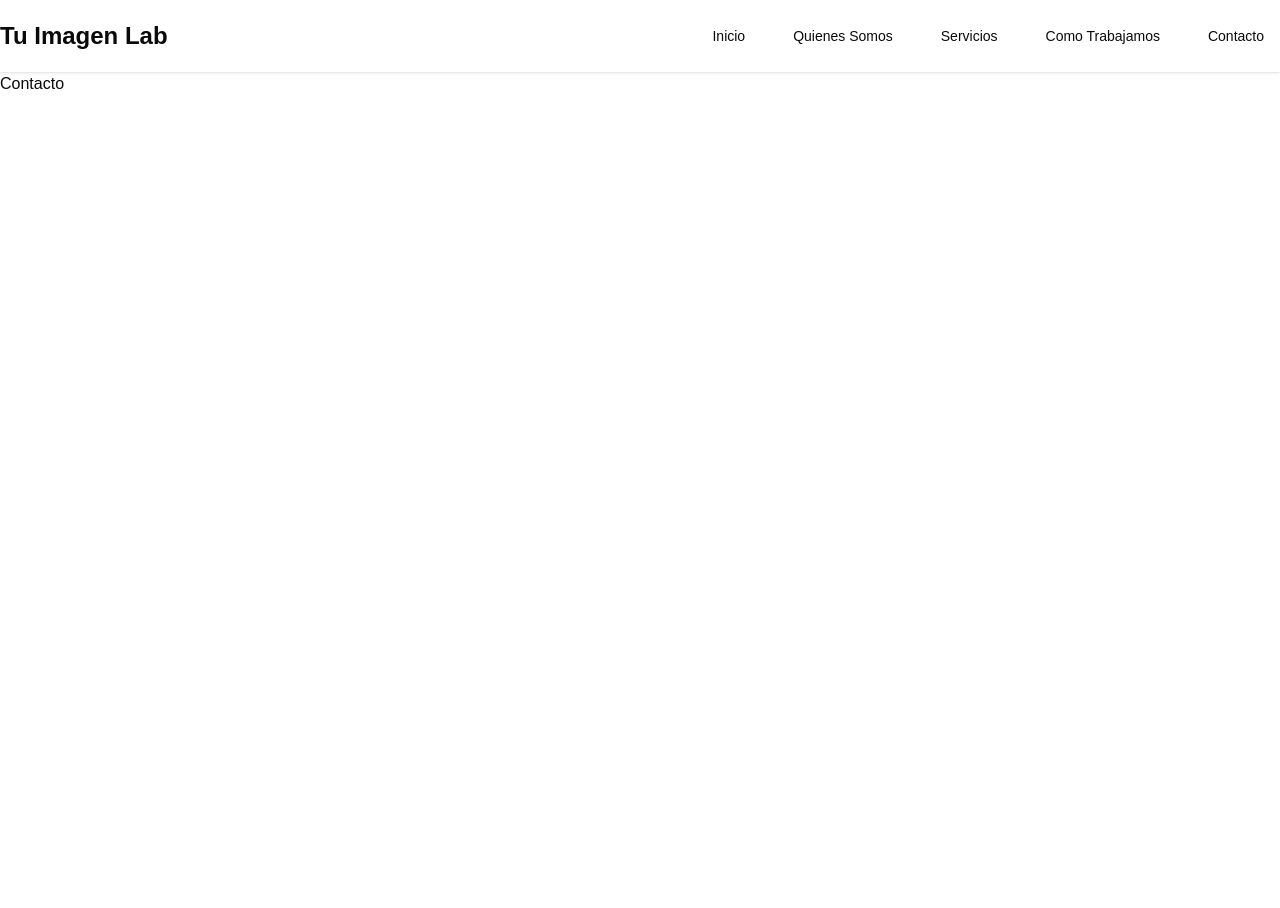
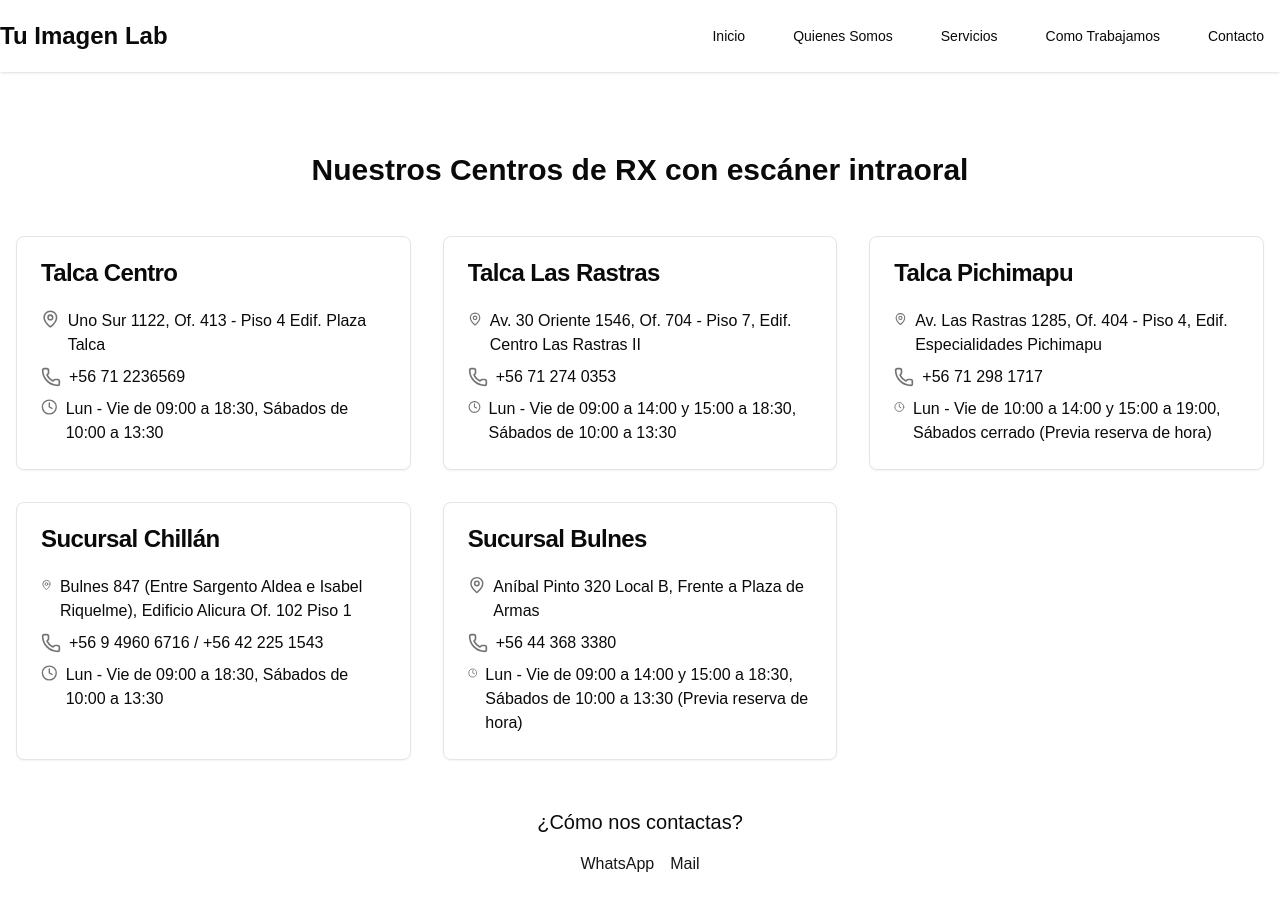
Before and after one commit to JohanTAP/tuimagenlab-next, a Next.js app: page /contacto in a window 1280 px wide. Shown: the top 908 px of the page. Before the commit the page ends 800 px from the top, so only its background shows below. Built offline with nearby package versions, Linux system fonts and the light colour scheme.

Commit message:
Agregar componente ContactLocations a la página de Contacto para mostrar los centros de RX y detalles de contacto

```diff
--- /dev/null
+++ b/src/app/contacto/components/contact-locations.tsx
@@ -0,0 +1,81 @@
+import { Container } from "@/components/ui/container"
+import { Card, CardContent, CardHeader, CardTitle } from "@/components/ui/card"
+import { MapPin, Phone, Clock } from "lucide-react"
+
+const locations = [
+    {
+        name: "Talca Centro",
+        address: "Uno Sur 1122, Of. 413 - Piso 4 Edif. Plaza Talca",
+        phone: "+56 71 2236569",
+        hours: "Lun - Vie de 09:00 a 18:30, Sábados de 10:00 a 13:30",
+    },
+    {
+        name: "Talca Las Rastras",
+        address: "Av. 30 Oriente 1546, Of. 704 - Piso 7, Edif. Centro Las Rastras II",
+        phone: "+56 71 274 0353",
+        hours: "Lun - Vie de 09:00 a 14:00 y 15:00 a 18:30, Sábados de 10:00 a 13:30",
+    },
+    {
+        name: "Talca Pichimapu",
+        address: "Av. Las Rastras 1285, Of. 404 - Piso 4, Edif. Especialidades Pichimapu",
+        phone: "+56 71 298 1717",
+        hours: "Lun - Vie de 10:00 a 14:00 y 15:00 a 19:00, Sábados cerrado (Previa reserva de hora)",
+    },
+    {
+        name: "Sucursal Chillán",
+        address: "Bulnes 847 (Entre Sargento Aldea e Isabel Riquelme), Edificio Alicura Of. 102 Piso 1",
+        phone: "+56 9 4960 6716 / +56 42 225 1543",
+        hours: "Lun - Vie de 09:00 a 18:30, Sábados de 10:00 a 13:30",
+    },
+    {
+        name: "Sucursal Bulnes",
+        address: "Aníbal Pinto 320 Local B, Frente a Plaza de Armas",
+        phone: "+56 44 368 3380",
+        hours: "Lun - Vie de 09:00 a 14:00 y 15:00 a 18:30, Sábados de 10:00 a 13:30 (Previa reserva de hora)",
+    },
+]
+
+export function ContactLocations ()
+{
+    return (
+        <section className="py-20">
+            <Container>
+                <h2 className="text-3xl font-bold text-center mb-12">Nuestros Centros de RX con escáner intraoral</h2>
+                <div className="grid gap-8 md:grid-cols-2 lg:grid-cols-3">
+                    { locations.map( ( location, index ) => (
+                        <Card key={ index } className="transition-all duration-300 hover:scale-105 hover:shadow-lg">
+                            <CardHeader>
+                                <CardTitle>{ location.name }</CardTitle>
+                            </CardHeader>
+                            <CardContent>
+                                <div className="flex items-start mb-2">
+                                    <MapPin className="mr-2 h-5 w-5 text-muted-foreground" />
+                                    <p>{ location.address }</p>
+                                </div>
+                                <div className="flex items-center mb-2">
+                                    <Phone className="mr-2 h-5 w-5 text-muted-foreground" />
+                                    <p>{ location.phone }</p>
+                                </div>
+                                <div className="flex items-start">
+                                    <Clock className="mr-2 h-5 w-5 text-muted-foreground" />
+                                    <p>{ location.hours }</p>
+                                </div>
+                            </CardContent>
+                        </Card>
+                    ) ) }
+                </div>
+                <div className="mt-12 text-center">
+                    <p className="text-xl mb-4">¿Cómo nos contactas?</p>
+                    <div className="flex justify-center space-x-4">
+                        <a href="https://wa.me/yourwhatsappnumber" className="text-primary hover:underline">
+                            WhatsApp
+                        </a>
+                        <a href="mailto:contacto@tuimagenlab.cl" className="text-primary hover:underline">
+                            Mail
+                        </a>
+                    </div>
+                </div>
+            </Container>
+        </section>
+    )
+}
--- a/src/app/contacto/page.tsx
+++ b/src/app/contacto/page.tsx
@@ -1,4 +1,8 @@
+import { ContactLocations } from "./components/contact-locations";
+
 export default function Contacto ()
 {
-    return <div>Contacto</div>;
+    return (
+        <ContactLocations />
+    );
 }
```
